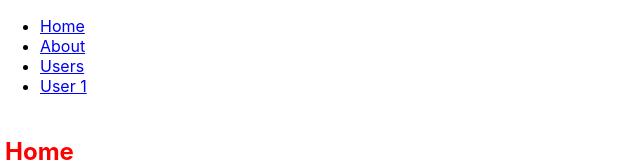
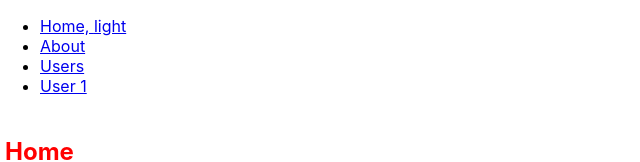
Before and after one commit to Grumbash/react-lessons, a React (Create React App) app: page / in a window 1280 px wide. Shown: the top 162 px of the page, without its empty margins (0-640 px from the left). Built offline with nearby package versions, Linux system fonts and the light colour scheme.

Commit message:
add context

```diff
--- a/src/App.js
+++ b/src/App.js
@@ -1,4 +1,4 @@
-import React, { useRef } from "react";
+import React, { useRef, useContext, createContext, useState } from "react";
 import {
   BrowserRouter as Router,
   Route,
@@ -7,27 +7,29 @@ import {
   useParams,
 } from "react-router-dom";
 
+const Context = createContext("101");
+
 export default function App() {
+  const [isDark, toggleIsDark] = useState(false);
+  const ctx = {
+    toggleTheme: () => {
+      toggleIsDark(!isDark);
+    },
+    theme: isDark ? "dark" : "light",
+  };
   return (
+    <Context.Provider value={ctx}>
       <Router>
+        <Body></Body>
+      </Router>
+    </Context.Provider>
+  );
+}
+
+function Body() {
+  return (
     <div>
-        <nav>
-          <ul>
-            <li>
-              <Link to="/">Home</Link>
-            </li>
-            <li>
-              <Link to="/about">About</Link>
-            </li>
-            <li>
-              <Link to="/users">Users</Link>
-            </li>
-            <li>
-              <Link to="/users/1">User 1</Link>
-            </li>
-          </ul>
-        </nav>
-
+      <Nav />
       {/* A <Switch> looks through its children <Route>s and
             renders the first one that matches the current URL. */}
       <Switch>
@@ -45,15 +47,37 @@ export default function App() {
         </Route>
       </Switch>
     </div>
-    </Router>
+  );
+}
+
+function Nav() {
+  const context = useContext(Context);
+  return (
+    <nav>
+      <ul>
+        <li>
+          <Link to="/">Home, {context.theme}</Link>
+        </li>
+        <li>
+          <Link to="/about">About</Link>
+        </li>
+        <li>
+          <Link to="/users">Users</Link>
+        </li>
+        <li>
+          <Link to="/users/1">User 1</Link>
+        </li>
+      </ul>
+    </nav>
   );
 }
 
 function Home() {
   const myRef = useRef();
+  const context = useContext(Context);
 
   const handleClick = () => {
-    console.log(myRef);
+    context.toggleTheme();
     myRef.current.value = "LOL";
   };
 
```
Lines whose indentation alone changed are shown as unchanged.
